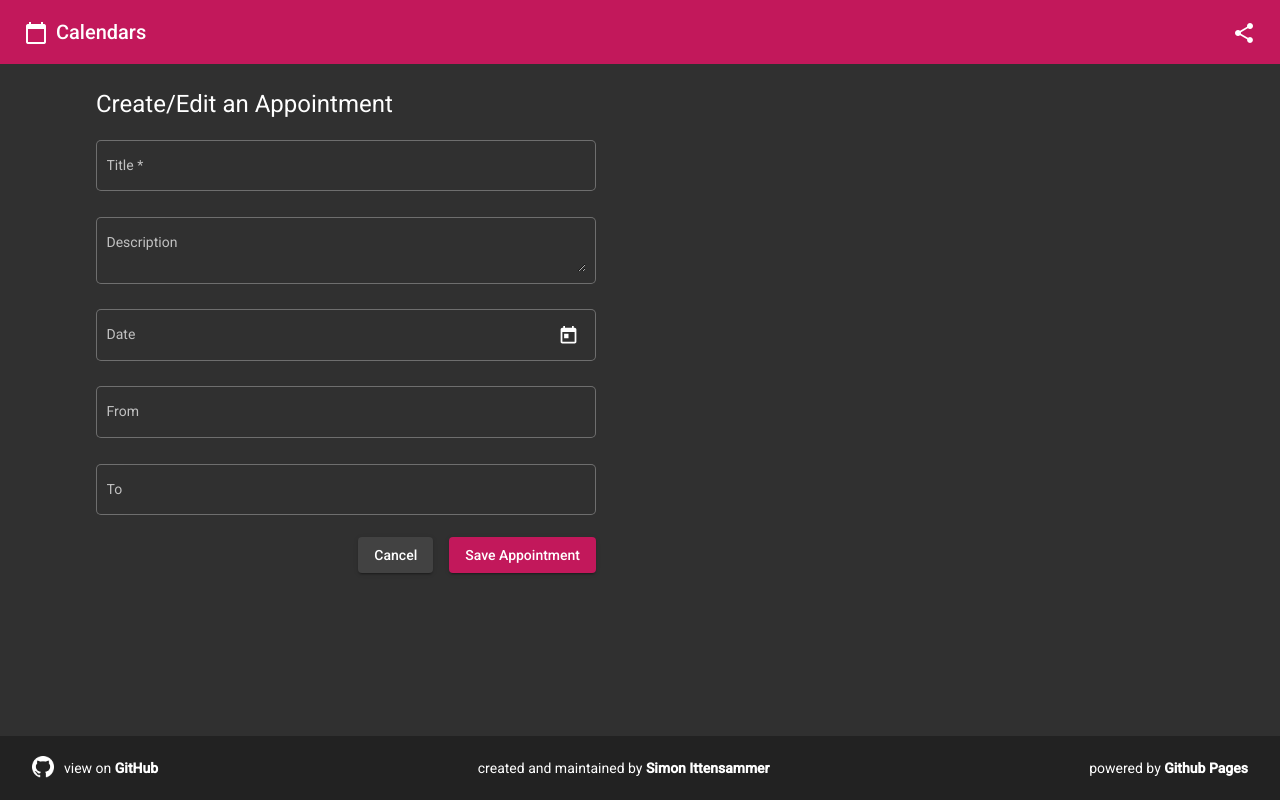
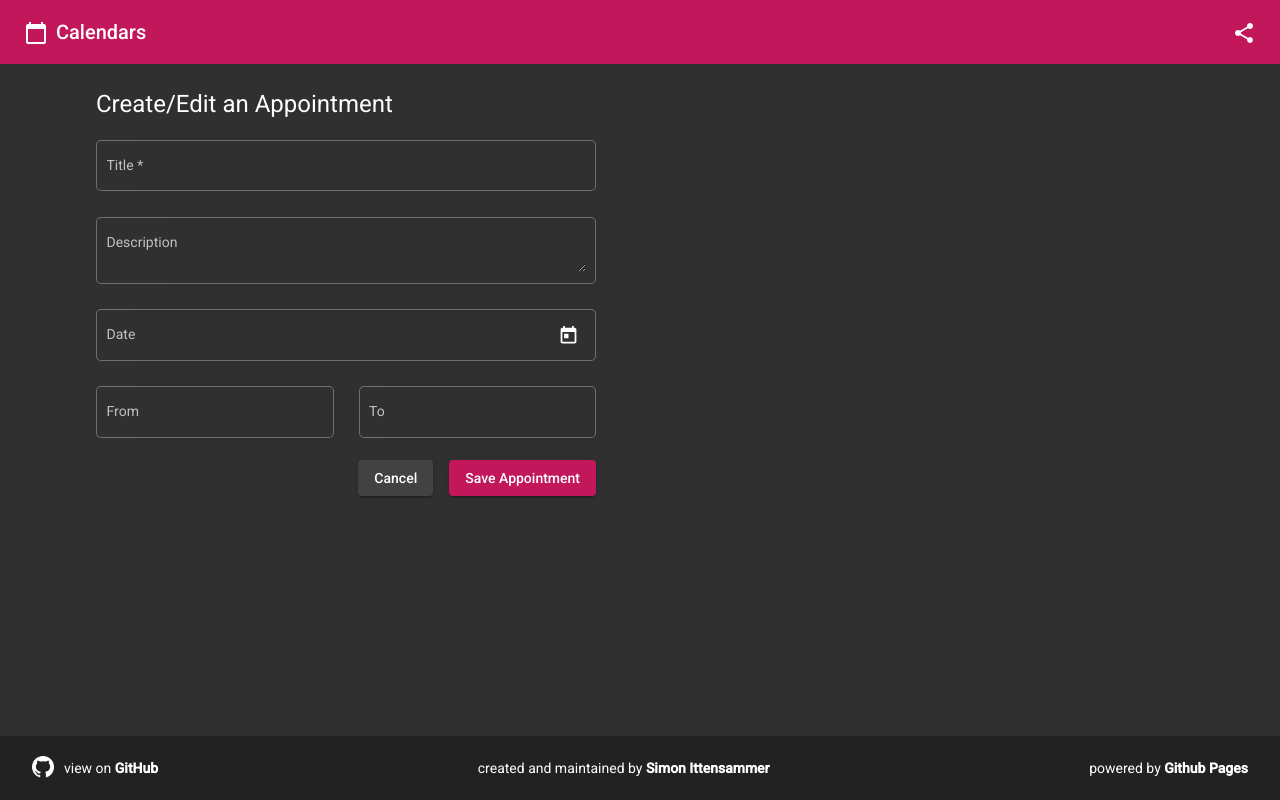
Before and after one commit to simonittensammer/online-scheduler, an Angular app in the folder scheduler-frontend/: page /appointmentSettings/1 in a window 1280 px wide. Built offline with nearby package versions, Linux system fonts and the light colour scheme.

Commit message:
style appointment-form.component

```diff
--- a/scheduler-frontend/src/app/pages/appointment-form/appointment-form.component.html
+++ b/scheduler-frontend/src/app/pages/appointment-form/appointment-form.component.html
@@ -23,12 +23,14 @@
       </mat-form-field>
       <br>
 
-      <mat-form-field appearance="outline">
+      <mat-form-field appearance="outline"class="halfWidthInput">
         <mat-label>From</mat-label>
         <input matInput type="text" formControlName="startTime" placeholder="e.g. 13:15">
       </mat-form-field>
 
-      <mat-form-field appearance="outline">
+      <div class="halfWidthInputDivider"></div>
+
+      <mat-form-field appearance="outline" class="halfWidthInput">
         <mat-label>To</mat-label>
         <input matInput type="text" formControlName="endTime" placeholder="e.g. 13:45">
       </mat-form-field>
--- a/scheduler-frontend/src/styles.scss
+++ b/scheduler-frontend/src/styles.scss
@@ -81,6 +81,17 @@ mat-form-field {
   width: 100%;
 }
 
+.halfWidthInput {
+  width: 47.5%;
+  float: left;
+}
+
+.halfWidthInputDivider {
+  width: 5%;
+  height: 32px;
+  float: left;
+}
+
 .formButton {
   float: right;
   margin-left: 16px !important;
```
